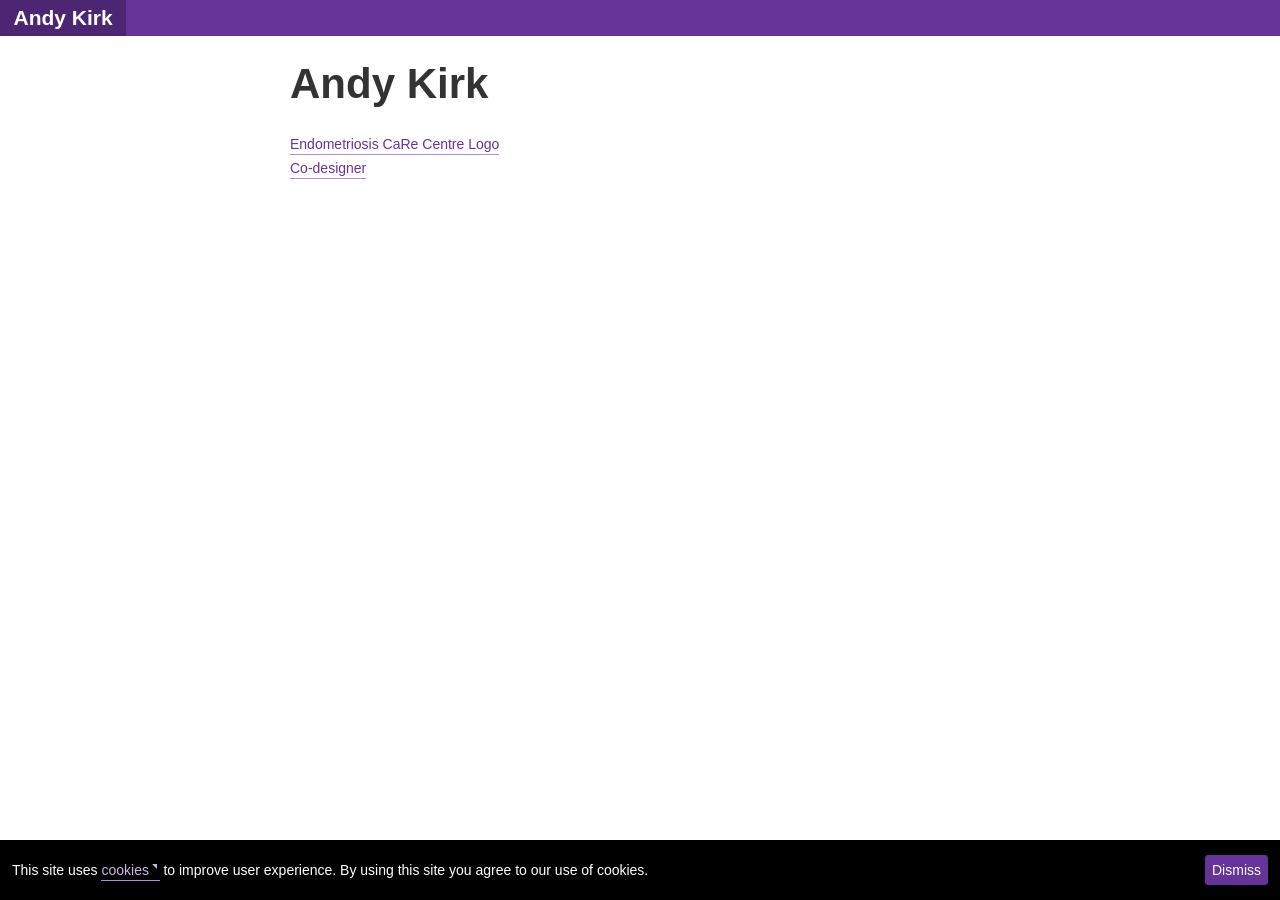
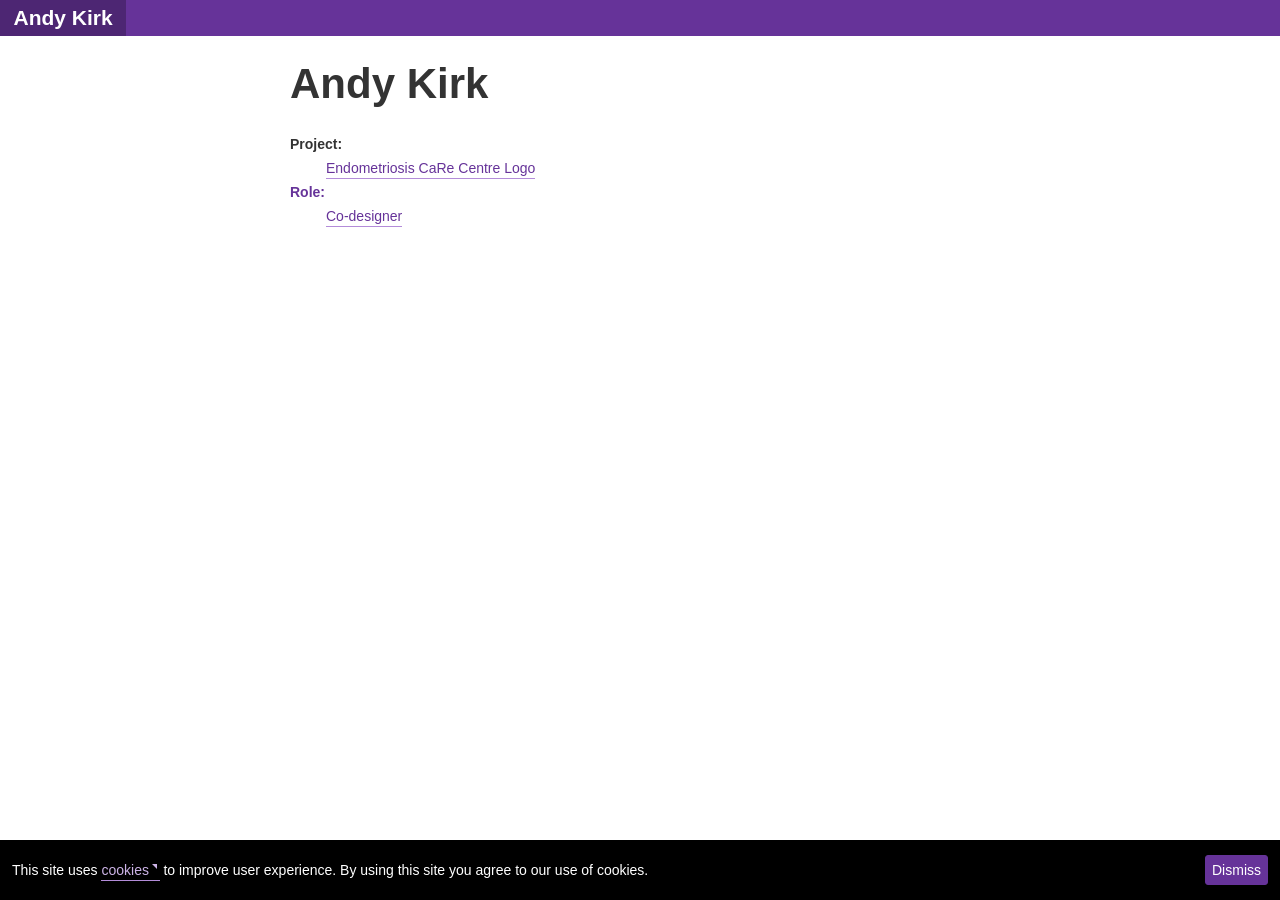
Before and after one commit to andykirk/andykirk.github.io, a Jekyll site: the page built from index.html, in a window 1280 px wide. Built offline with Jekyll 4.4.1, drawn with Linux system fonts in a browser that asks for light colours.

Commit message:
Update index.html

```diff
--- a/index.html
+++ b/index.html
@@ -6,7 +6,13 @@ layout: full
 <section>
   {% for post in site.posts %}{% if post.role != '' %}
     <article>
-      <a href="{{ post.url }}">{{ post.title }}<br />{{ post.role }}</a>
+      <dl>
+        <dt>Project:</dt>
+        <dd><a href="{{ post.url }}">{{ post.title }}</dd>
+        <dt>Role:</dt>
+        <dd><a href="{{ post.url }}">{{ post.role }}</a></dd>
+      </dl>
+
     </article>
   {% endif %}{% endfor %}
 </section>
```
